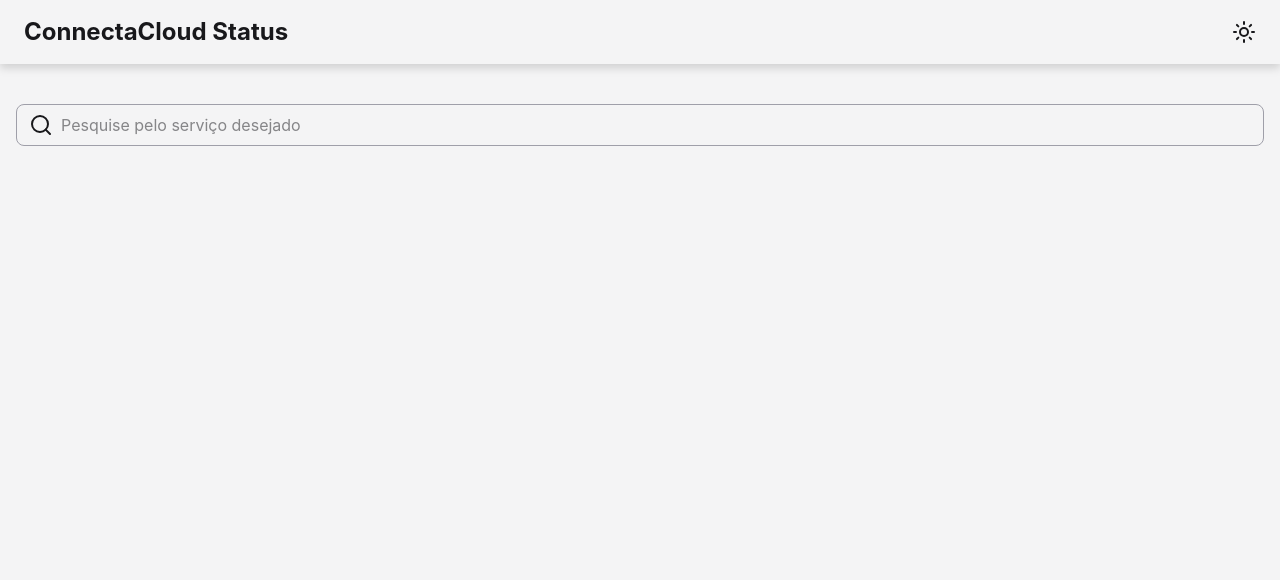
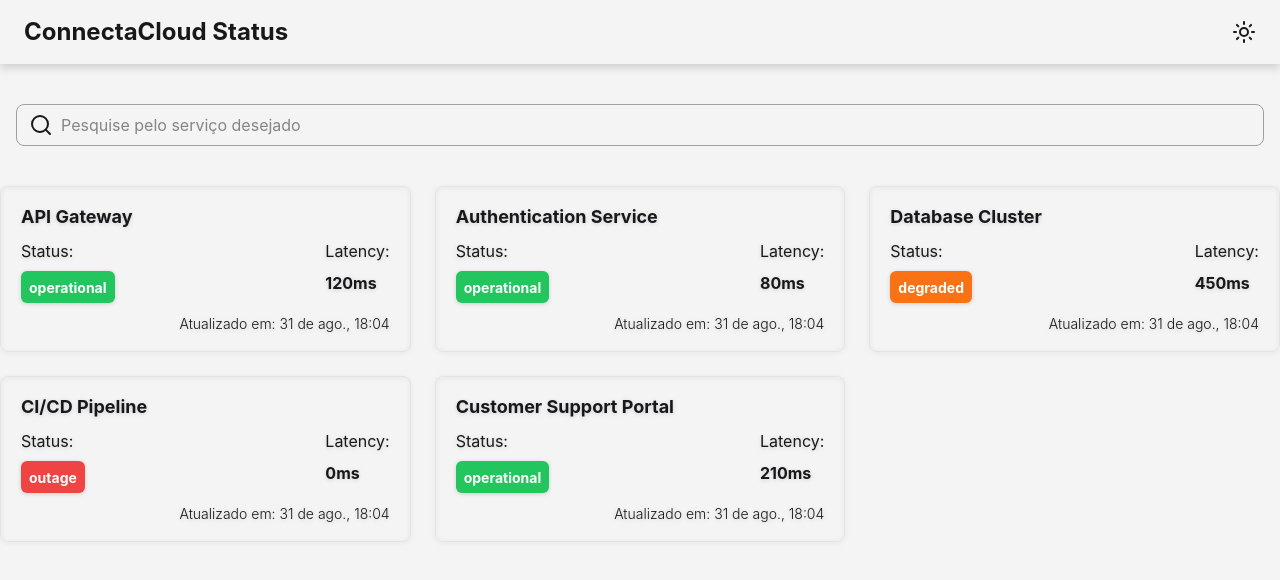
Before and after one commit to talles-morais/connectacloud-status, a React (Vite) app: page / in a window 1280 px wide. Shown: the top 580 px of the page. Built offline with nearby package versions, Linux system fonts and the light colour scheme.

Commit message:
feat: service cards

```diff
--- a/src/components/Dashboard/index.tsx
+++ b/src/components/Dashboard/index.tsx
@@ -1,16 +1,24 @@
 import { Search } from "lucide-react";
+import { mockServices } from "../../data/mock-services";
+import ServiceCard from "../ServiceCard";
 
 export default function Dashboard() {
   return (
-    <div className="container mx-auto pt-10">
+    <div className="container mx-auto pt-10 space-y-10">
       <div className="flex px-3 py-2 gap-2 border border-zinc-400 rounded-lg mx-4">
         <Search />
-        <input type="text" placeholder="Pesquise pelo serviço desejado" className="outline-none flex-1" />
+        <input
+          type="text"
+          placeholder="Pesquise pelo serviço desejado"
+          className="outline-none flex-1"
+        />
       </div>
 
       {/* service cards */}
-      <section>
-
+      <section className="grid sm:grid-cols-2 md:grid-cols-3 gap-6 justify-center items-center">
+        {mockServices.map(service => (
+          <ServiceCard key={service.id} service={service} />
+        ))}
       </section>
     </div>
   );
--- a/src/components/ServiceCard/index.tsx
+++ b/src/components/ServiceCard/index.tsx
@@ -1,3 +1,35 @@
-export default function ServiceCard() {
-  return <div></div>;
+import type { Service } from "../../types/Service";
+import StatusBadge from "../StatusBadge";
+
+interface ServiceCardProps {
+  service: Service;
 }
+
+export default function ServiceCard({ service }: ServiceCardProps) {
+  return (
+    <div className="border border-border drop-shadow-sm rounded-lg col-span-1 px-5 py-4 max-w-[300px] md:max-w-full hover:scale-105 transition-all">
+      <div className="flex flex-col gap-2">
+        <h1 className="text-lg text-prim font-bold">{service.name}</h1>
+        <div className="flex justify-between">
+          {/* service status */}
+          <div className="flex flex-col gap-2">
+            <span>Status:</span>
+            <StatusBadge status={service.status} />
+          </div>
+
+          {/* service latency */}
+          <div className="flex flex-col gap-2">
+            <span>Latency:</span>
+            <span className="font-bold">{service.latency}ms</span>
+          </div>
+
+        </div>
+
+        {/* last checked */}
+        <div className="self-end">
+          <span className="text-sm font-light">Atualizado em: {new Date(service.lastChecked).toLocaleDateString("pt-br", { hour: "2-digit", minute: "numeric", day: "2-digit", month: "short" })}</span>
+        </div>
+      </div>
+    </div>
+  );
+}
--- /dev/null
+++ b/src/components/StatusBadge/index.tsx
@@ -0,0 +1,28 @@
+import type { ServiceStatus } from "../../types/Service";
+
+interface StatusBadgeProps {
+  status: ServiceStatus;
+}
+
+export default function StatusBadge({ status }: StatusBadgeProps) {
+  let backgroundStyle: string;
+  switch (status) {
+    case "operational":
+      backgroundStyle = "bg-operational px-2 py-1 rounded-md w-fit";
+      break;
+    case "degraded":
+      backgroundStyle = "bg-degraded px-2 py-1 rounded-md w-fit";
+      break;
+    case "outage":
+      backgroundStyle = "bg-outage px-2 py-1 rounded-md w-fit";
+      break;
+    default:
+      backgroundStyle = "bg-gray-500 px-2 py-1 rounded-md w-fit";
+  }
+
+  return (
+    <div className={backgroundStyle}>
+      <span className={`text-sm text-white font-bold`}>{status}</span>
+    </div>
+  );
+}
```
